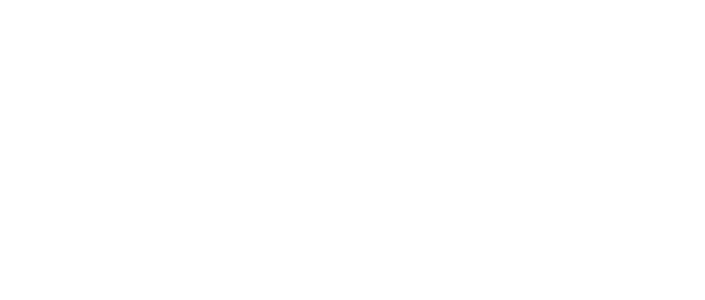
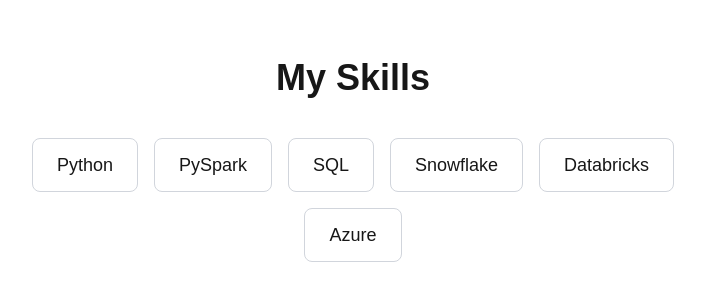
Before and after one commit to sreya86/Employee-Referal, a Next.js app: page / in a window 1280 px wide. Shown: the part 1912-2212 px from the top of the page, without its empty margins (287-992 px from the left). Before the commit the page ends 1672 px from the top, so only its background shows below. Built offline with nearby package versions, Linux system fonts and the light colour scheme.

Commit message:
Added Skills

```diff
--- a/app/page.tsx
+++ b/app/page.tsx
@@ -1,5 +1,6 @@
 import Navbar from "@/components/Navbar";
 import About from "@/components/About";
+import Skills from "@/components/Skills";
 
 export default function Home() {
   return (
@@ -36,6 +37,7 @@
       </main>
 
       <About />
+      <Skills />
     </>
   );
 }
--- /dev/null
+++ b/components/Skills.tsx
@@ -0,0 +1,32 @@
+const skills = [
+  "Python",
+  "PySpark",
+  "SQL",
+  "Snowflake",
+  "Databricks",
+  "Azure",
+];
+
+export default function Skills() {
+  return (
+    <section
+      id="skills"
+      className="min-h-screen flex flex-col justify-center items-center text-center p-8"
+    >
+      <h2 className="text-4xl font-bold mb-10">
+        My Skills
+      </h2>
+
+      <div className="flex flex-wrap justify-center gap-4 max-w-2xl">
+        {skills.map((skill) => (
+          <div
+            key={skill}
+            className="border border-gray-300 rounded-lg px-6 py-3 text-lg"
+          >
+            {skill}
+          </div>
+        ))}
+      </div>
+    </section>
+  );
+}
```
